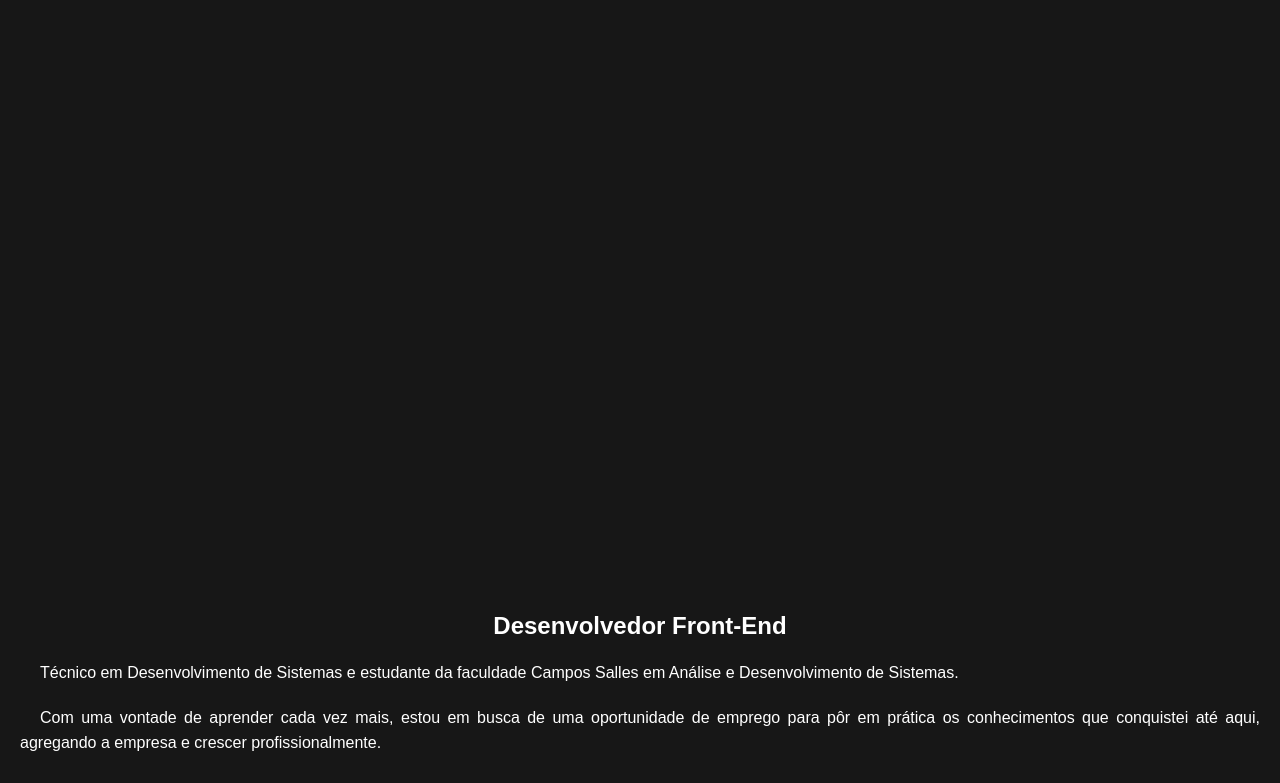
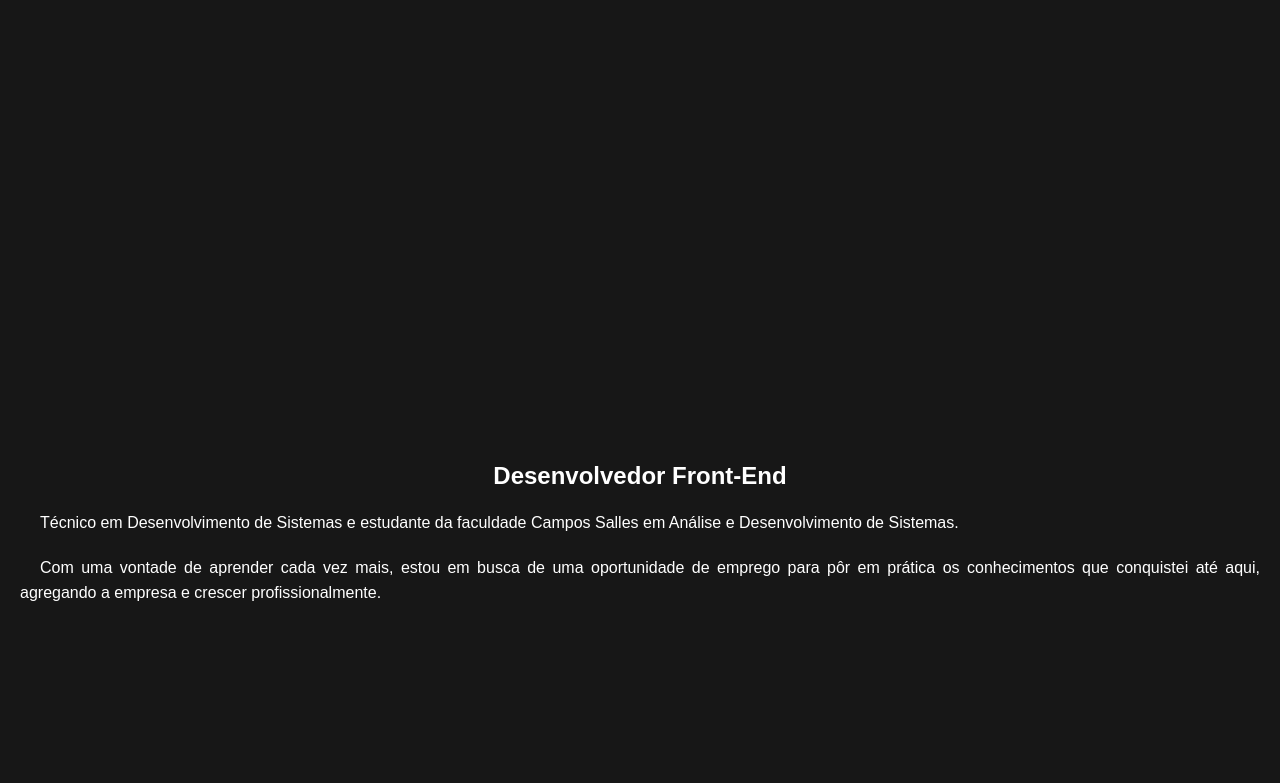
Before and after one commit to DiogoWi/portifolio, a plain HTML site: page index.html in a window 1280 px wide. Shown: the part 517-1300 px from the top of the page. Drawn offline with nearby package versions, Linux system fonts and the light colour scheme.

Commit message:
alteração no tamanho da seção sobre

```diff
--- a/style.css
+++ b/style.css
@@ -102,7 +102,7 @@ main {
 #sobre {
     display: flex;
     align-items: center;
-    height: 100vh;
+    height: 500px;
     padding: 20px;
     text-align: center;
 }
```
